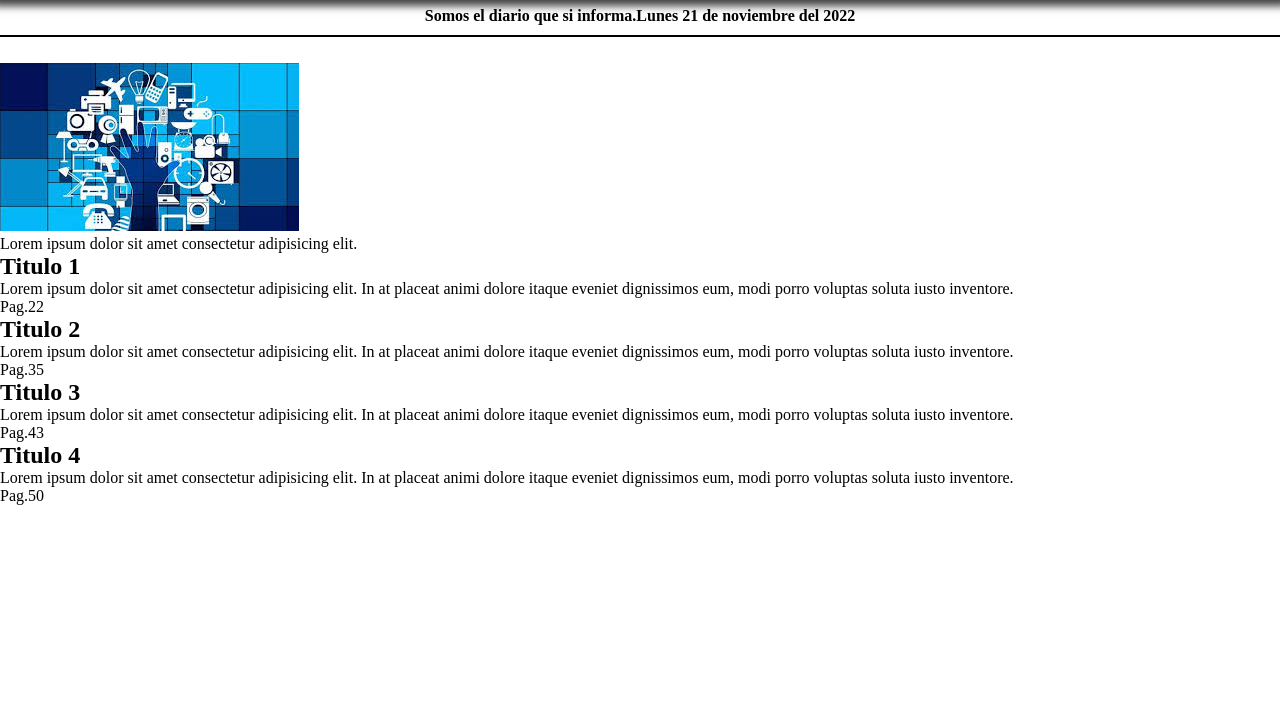
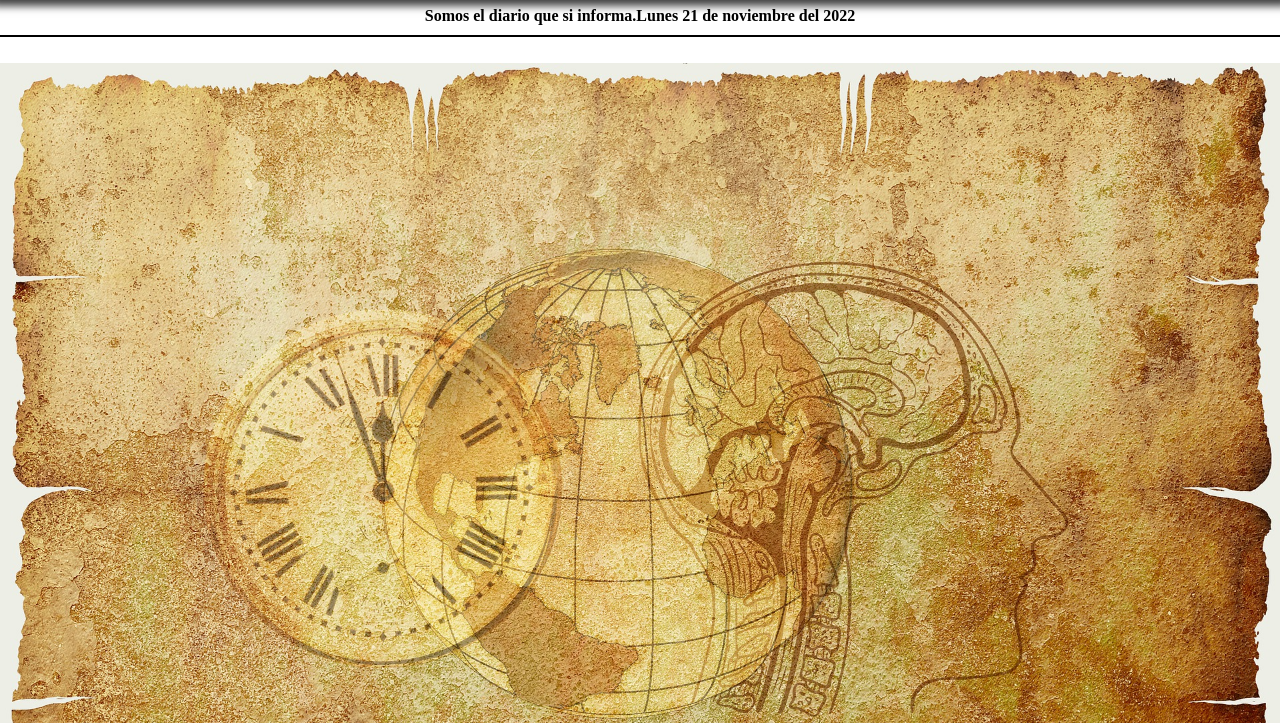
Before and after one commit to Heidy13Cruz/El_Periodico, a plain HTML site: page index.html in a window 1280 px wide. Shown: the part 77-800 px from the top of the page. Drawn offline with Linux system fonts and the light colour scheme; a web font is replaced by a local one.

Commit message:
header modificado 2

```diff
--- a/Assets/sass/estilo.scss
+++ b/Assets/sass/estilo.scss
@@ -29,3 +29,18 @@
         margin-bottom: 2%;
     }
 }
+
+.main{
+    position: absolute;
+    img{
+        width: 100%;
+    }
+    p{
+        font-size: 50px;
+    }
+    &__section{
+        p{
+            font-size: 25px;
+        }
+    }
+}
--- a/index.html
+++ b/index.html
@@ -19,9 +19,10 @@
     </header>
 
     <main class="main">
-        <img src="./Assets/Img/imagen1.jpg">
-        <p>Lorem ipsum dolor sit amet consectetur adipisicing elit.</p>
         <section class="main__section">
+        <img src="./Assets/Img/images.jpg">
+        <p>Lorem ipsum dolor sit amet consectetur adipisicing elit.</p></section>
+        <section class="main__section__noticias">
             <section class="noticias">
                 <h2>Titulo 1</h2>
                 <p>Lorem ipsum dolor sit amet consectetur adipisicing elit. In at placeat animi dolore itaque eveniet dignissimos eum, modi porro voluptas soluta iusto inventore.</p>
```
Also changed, not shown: Assets/Img/images.jpg (added), Assets/css/estilo.css, 1 other file.
